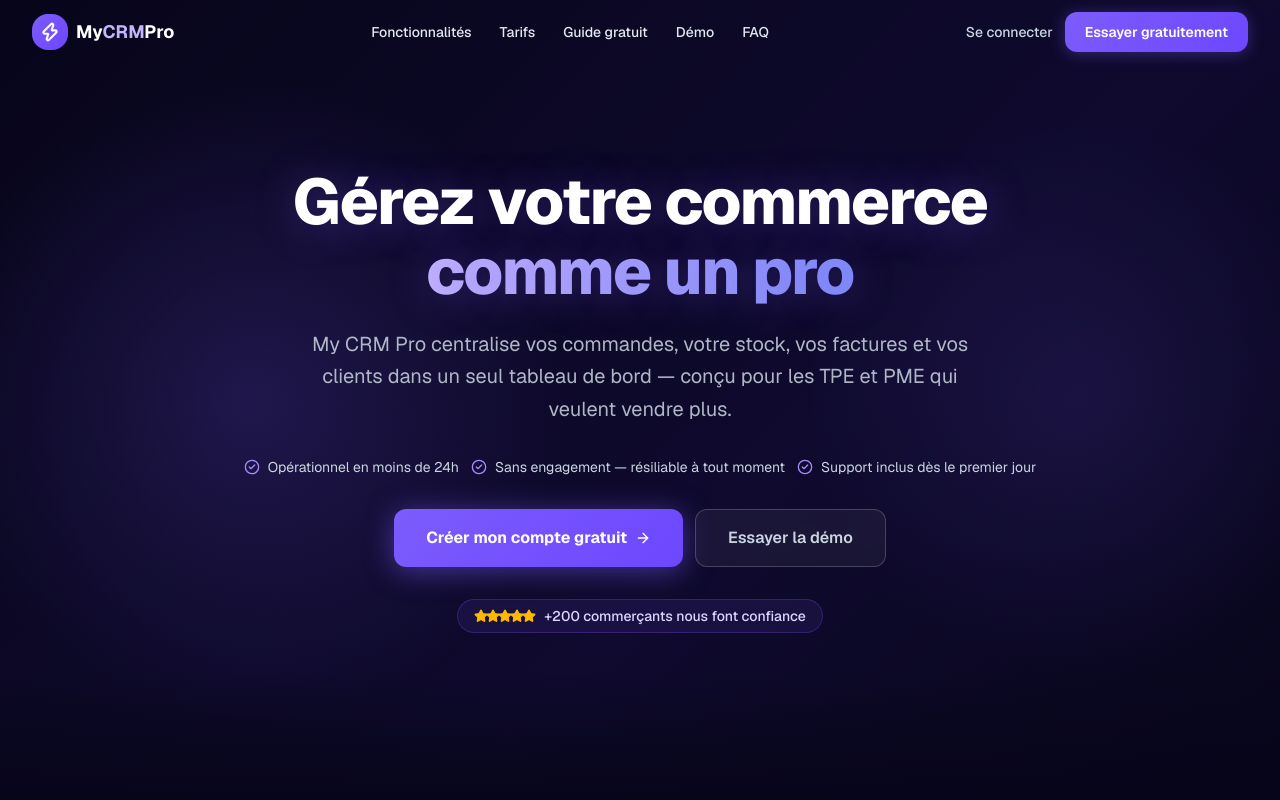
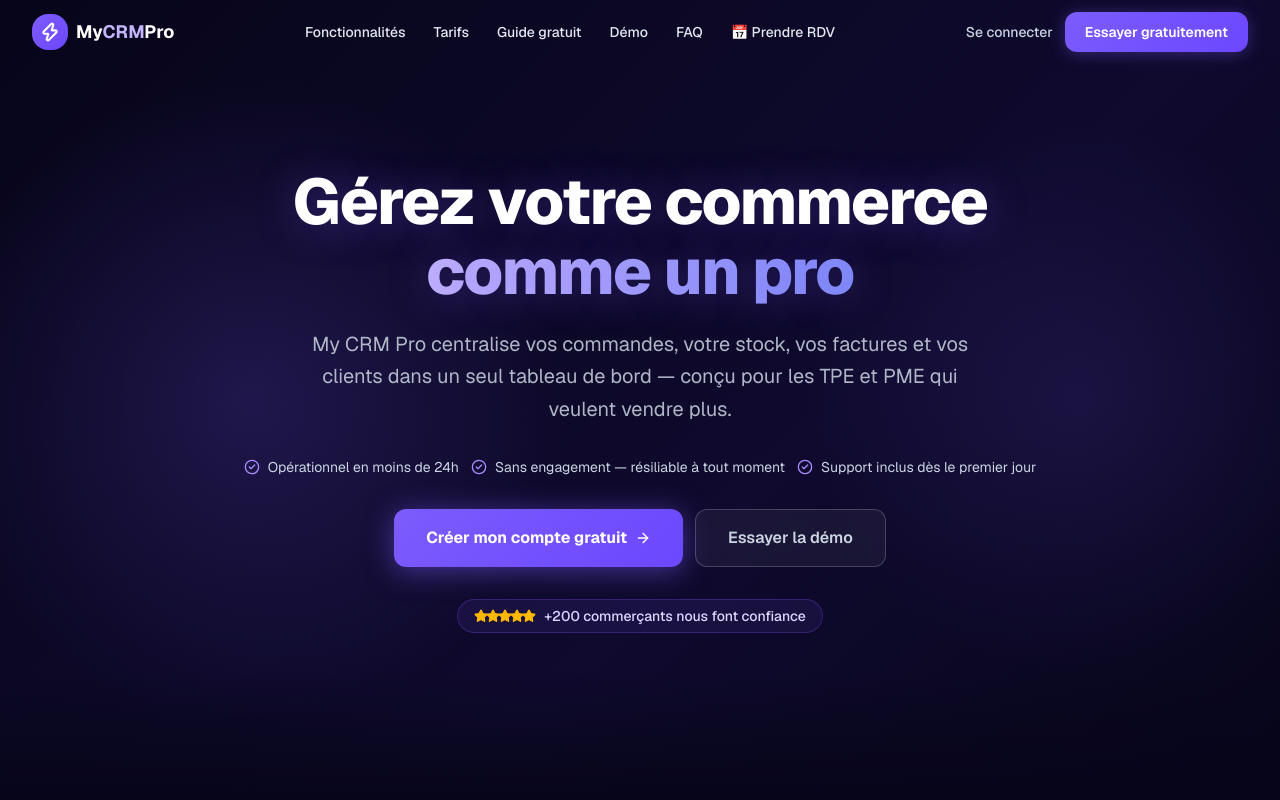
Before and after one commit to Jepht-love/my-crm-pro, a Next.js app: page / in a window 1280 px wide. Shown: the top 800 px of the page. Built offline with nearby package versions, Linux system fonts and the light colour scheme.

Commit message:
Add RDV link to navbar

```diff
--- a/src/components/Navbar.tsx
+++ b/src/components/Navbar.tsx
@@ -9,6 +9,7 @@ const navLinks = [
   { label: "Guide gratuit", href: "/guide" },
   { label: "Démo", href: "/demo" },
   { label: "FAQ", href: "#faq" },
+  { label: "📅 Prendre RDV", href: "/rdv" },
 ];
 
 export default function Navbar() {
```
